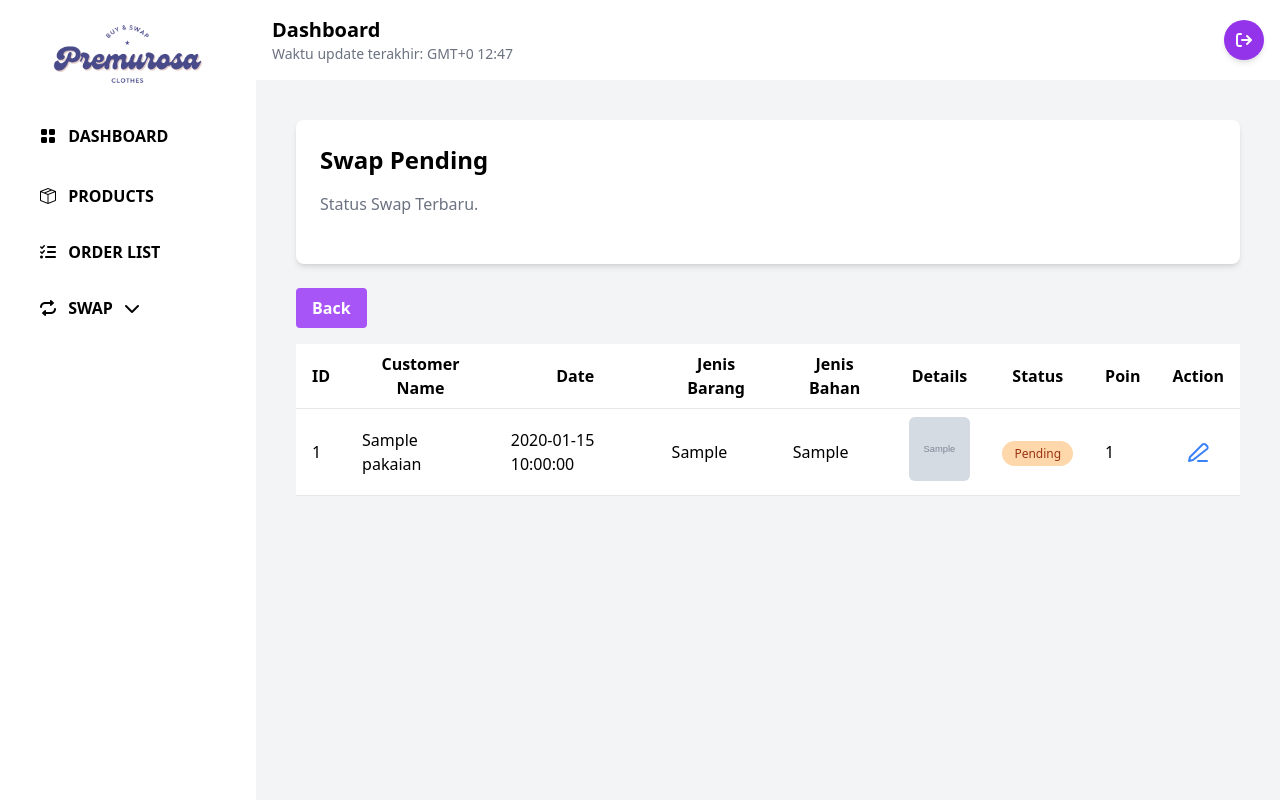
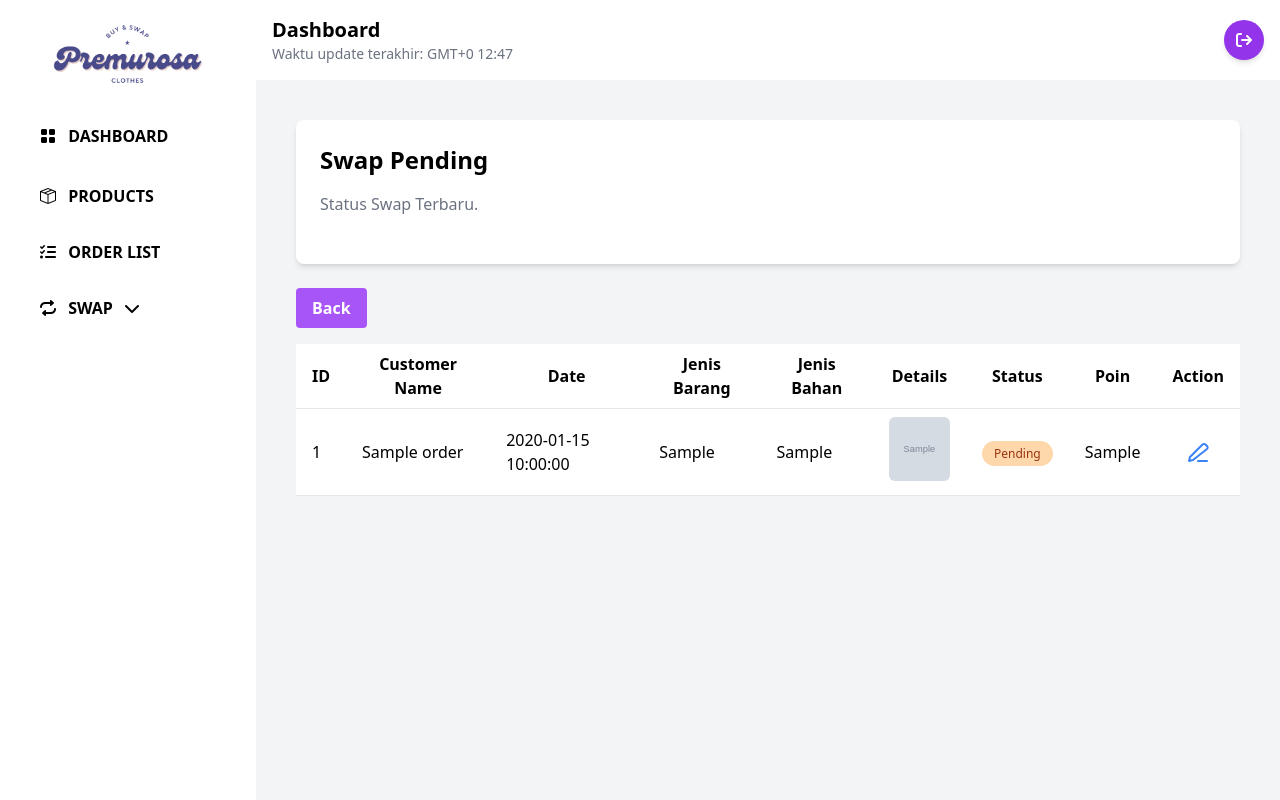
Before and after one commit to MarjaniSaski/Tubes_WebPro_PremurosaClothes, a PHP site: page /Tubes_WebPro_PremurosaClothes/admin/swapproduct.php in a window 1280 px wide. Run offline with PHP 8.4, Linux system fonts and the light colour scheme; the visitor is signed in with stand-in values (Sample User, id 1); tables that the repository leaves empty or names only in its code hold one stand-in row (values such as "Sample post"); grey boxes marked "Sample" are stand-in pictures; some libraries are stand-ins or nearby versions.

Commit message:
konfirmasi poin update

```diff
--- a/admin/swapproduct.php
+++ b/admin/swapproduct.php
@@ -2,7 +2,7 @@
 include $_SERVER['DOCUMENT_ROOT'] . '/Tubes_WebPro_PremurosaClothes/admin/template/header_admin.php';
 include $_SERVER['DOCUMENT_ROOT'] . '/Tubes_WebPro_PremurosaClothes/config.php';
 
-$sqlStatement = "SELECT * FROM tukar_pakaian WHERE status = 'Pending'";
+$sqlStatement = "SELECT * FROM orders WHERE status = 'Pending'";
 $query = mysqli_query($conn, $sqlStatement);
 $data = mysqli_fetch_all($query, MYSQLI_ASSOC);
 
@@ -153,8 +153,8 @@ $data = mysqli_fetch_all($query, MYSQLI_ASSOC);
                 <?php
                 foreach ($data as $key => $swap) {
                 ?>
-                    <tr data-id="<?= $swap['id'] ?>">
-                        <td class="py-2 px-4 border-b"><?= $swap['id'] ?></td>
+                    <tr data-id="<?= $swap['id_order'] ?>">
+                        <td class="py-2 px-4 border-b"><?= $swap['id_order'] ?></td>
                         <td class="py-2 px-4 border-b"><?= $swap['nama_lengkap'] ?></td>
                         <td class="py-2 px-4 border-b"><?= $swap['tanggal_penjemputan'] ?></td>
                         <td class="py-2 px-4 border-b"><?= $swap['jenis_barang'] ?></td>
@@ -178,10 +178,10 @@ $data = mysqli_fetch_all($query, MYSQLI_ASSOC);
                             </span>
 
                         </td>
-                        <td class="py-2 px-4 border-b"><?= $swap['id'] ?></td>
+                        <td class="py-2 px-4 border-b"><?= $swap['poin'] ?></td>
                         <td class="py-2 px-4 border-b text-center">
-                        <a href="update_poin.php?id=<?= urlencode($swap['id']) ?>">
-                        <button class="text-blue-500 hover:text-blue-700 focus:outline-none">
+                        <a href="update_poin.php?id_order=<?= urlencode($swap['id_order']) ?>">
+                            <button class="text-blue-500 hover:text-blue-700 focus:outline-none">
                                 <svg xmlns="http://www.w3.org/2000/svg" class="h-6 w-6 inline-block" fill="none" viewBox="0 0 24 24" stroke="currentColor">
                                     <path stroke-linecap="round" stroke-linejoin="round" stroke-width="2" d="M12 20h9" />
                                     <path stroke-linecap="round" stroke-linejoin="round" stroke-width="2" d="M16.5 3.5a2.121 2.121 0 013 0l1.5 1.5a2.121 2.121 0 010 3L7 19l-4 1 1-4L16.5 3.5z" />
```
Also changed, not shown: images/1735303560_Ruffle Blouse Dress.jpg (added).
